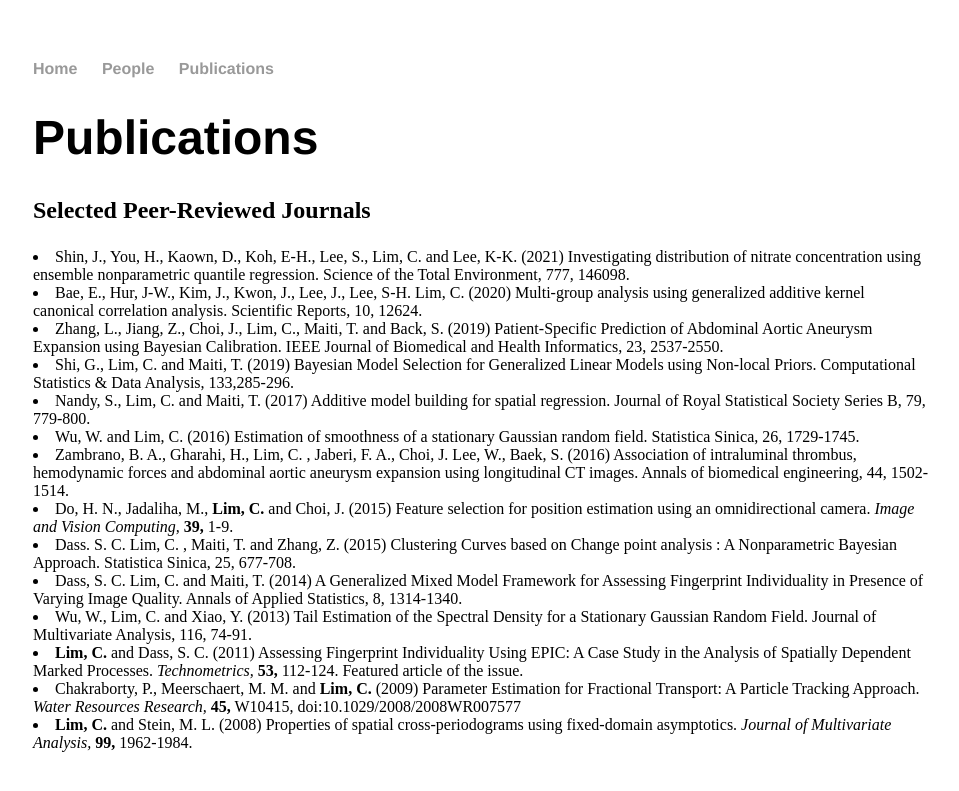
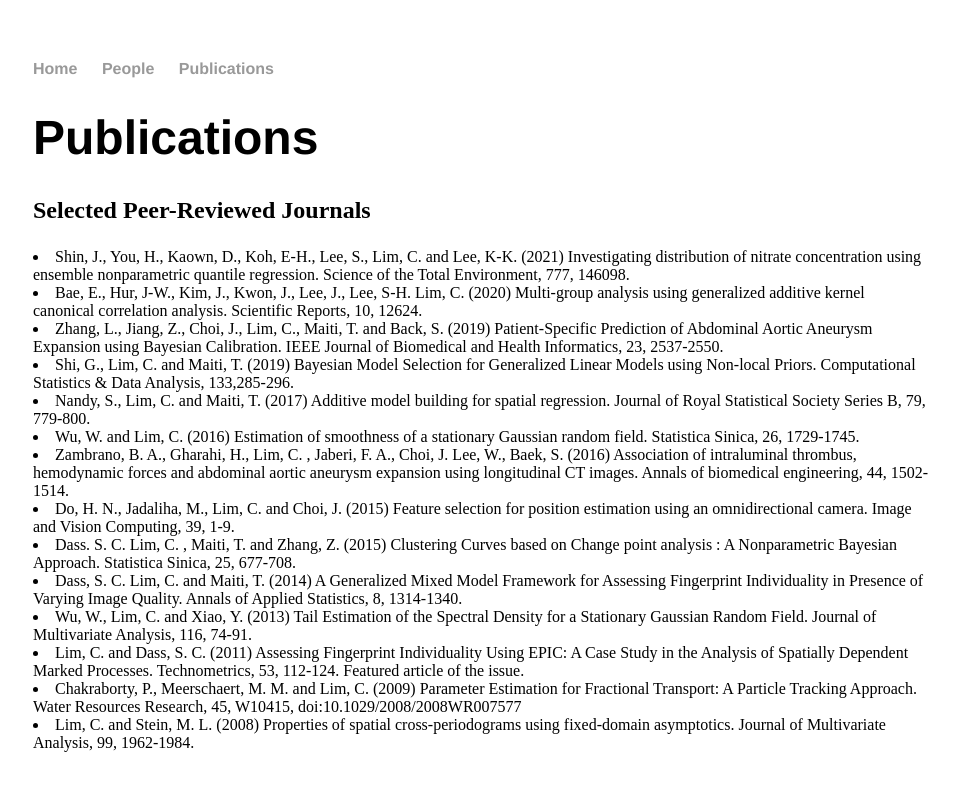
Before and after one commit to starestar/limcstat.github.io, a Jekyll site: the page built from publications/index.html, in a window 1280 px wide. Shown: the top 791 px of the page, without its empty margins (159-1118 px from the left). Built offline with Jekyll 4.4.1, drawn with Linux system fonts in a browser that asks for light colours.

```diff
--- a/publications/index.html
+++ b/publications/index.html
@@ -34,8 +34,8 @@ title: Publications
 							</li>
 
 
-	<li> Do, H. N., Jadaliha, M., <b>Lim, C.</b> and Choi, J. (2015) Feature selection for position estimation using an omnidirectional camera.
-		<i> Image and Vision Computing,</i> <b>39,</b> 1-9.
+	<li> Do, H. N., Jadaliha, M., Lim, C. and Choi, J. (2015) Feature selection for position estimation using an omnidirectional camera.
+		Image and Vision Computing, 39, 1-9.
 							</li>
 
 	<li> Dass. S. C.  Lim, C. , Maiti, T. and Zhang, Z.  (2015) Clustering Curves based on Change point analysis : A Nonparametric Bayesian Approach.
@@ -57,21 +57,21 @@ title: Publications
 
 
 
-	<li> <b> Lim, C.</b> and Dass, S. C. (2011) Assessing Fingerprint Individuality Using EPIC:
+	<li> Lim, C. and Dass, S. C. (2011) Assessing Fingerprint Individuality Using EPIC:
 								A Case Study in the Analysis of Spatially Dependent Marked Processes.
-								<i> Technometrics,</i> <b> 53,</b>  112-124. Featured article of the issue.
+								Technometrics,  53,  112-124. Featured article of the issue.
 
 							</li>
 
-	<li> Chakraborty, P., Meerschaert, M. M. and <b> Lim, C.</b> (2009)  Parameter Estimation for Fractional Transport: A Particle Tracking Approach.
-		<i> Water Resources Research,</i> <b> 45,</b> W10415, doi:10.1029/2008/2008WR007577
+	<li> Chakraborty, P., Meerschaert, M. M. and  Lim, C. (2009)  Parameter Estimation for Fractional Transport: A Particle Tracking Approach.
+		 Water Resources Research, 45, W10415, doi:10.1029/2008/2008WR007577
 
 							</li>
 
 
-	<li> <b> Lim, C.</b> and Stein, M. L. (2008) Properties of spatial
+	<li> Lim, C. and Stein, M. L. (2008) Properties of spatial
 								cross-periodograms
-								using fixed-domain asymptotics.  <i>  Journal of Multivariate Analysis, </i>  <b>99,</b>  1962-1984.
+								using fixed-domain asymptotics.  Journal of Multivariate Analysis,   99,  1962-1984.
 
 							</li>
 	</p>
```
